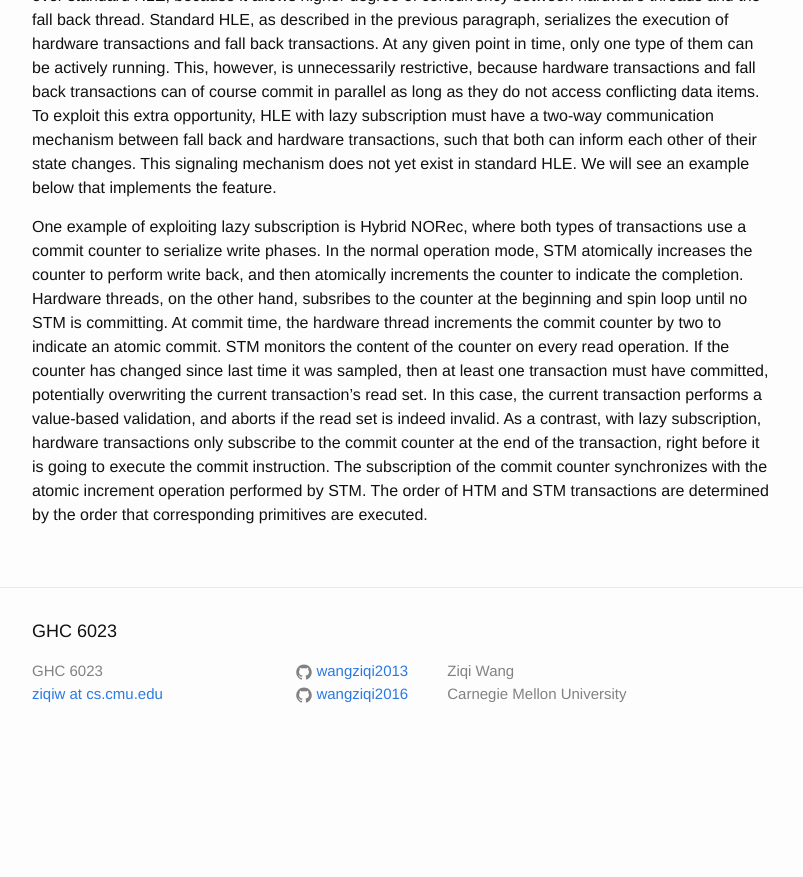
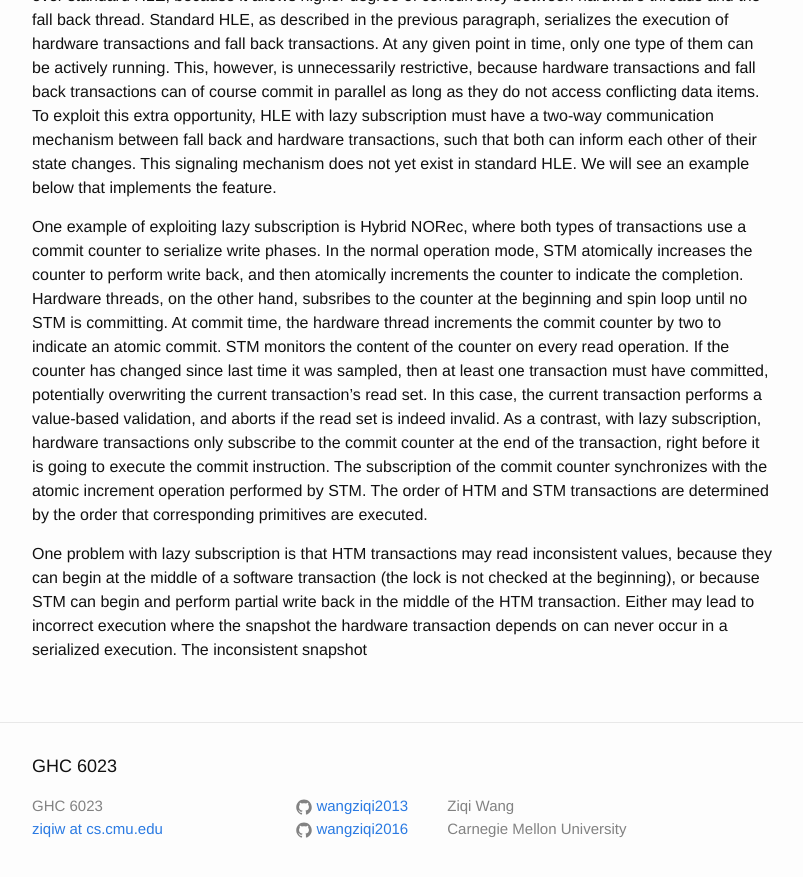
Before and after one commit to wangziqi2013/wangziqi2013.github.io, a Jekyll site: the page built from _posts/2018-05-29-Hardware-Ext-to-Make-Lazy-Sub-Safe.markdown, in a window 1280 px wide and 900 px high, scrolled down 940 px. Shown: the top 877 px of the window, without its empty margins (238-1041 px from the left). Built offline with Jekyll 4.4.1, drawn with Linux system fonts in a browser that asks for light colours; before the commit the page ends 1705 px from its top, so only the background shows below that.

Commit message:
Working on the problem

```diff
--- a/_posts/2018-05-29-Hardware-Ext-to-Make-Lazy-Sub-Safe.markdown
+++ b/_posts/2018-05-29-Hardware-Ext-to-Make-Lazy-Sub-Safe.markdown
@@ -52,3 +52,8 @@ and aborts if the read set is indeed invalid. As a contrast, with lazy subscript
 the commit counter at the end of the transaction, right before it is going to execute the commit instruction. The
 subscription of the commit counter synchronizes with the atomic increment operation performed by STM. The order of
 HTM and STM transactions are determined by the order that corresponding primitives are executed.
+
+One problem with lazy subscription is that HTM transactions may read inconsistent values, because they can begin
+at the middle of a software transaction (the lock is not checked at the beginning), or because STM can begin and
+perform partial write back in the middle of the HTM transaction. Either may lead to incorrect execution where the
+snapshot the hardware transaction depends on can never occur in a serialized execution. The inconsistent snapshot
```
